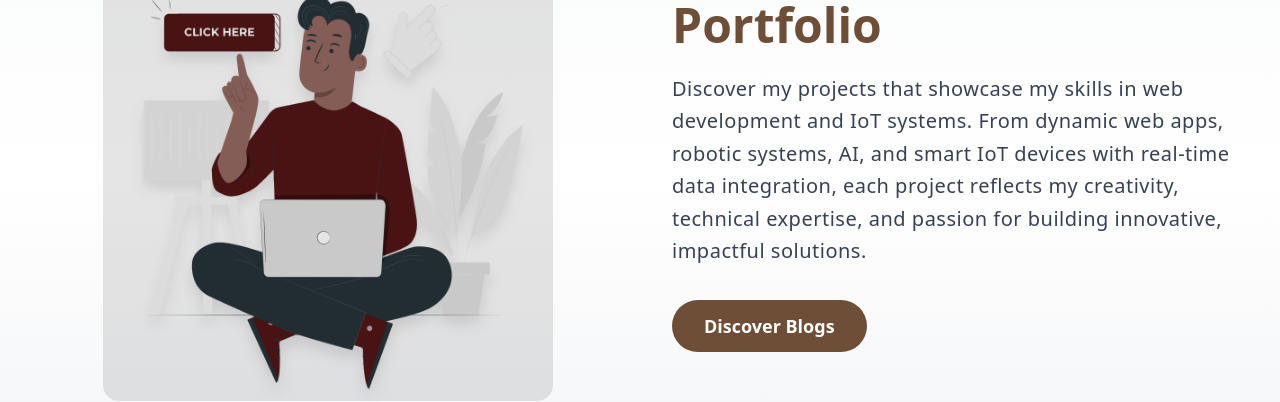
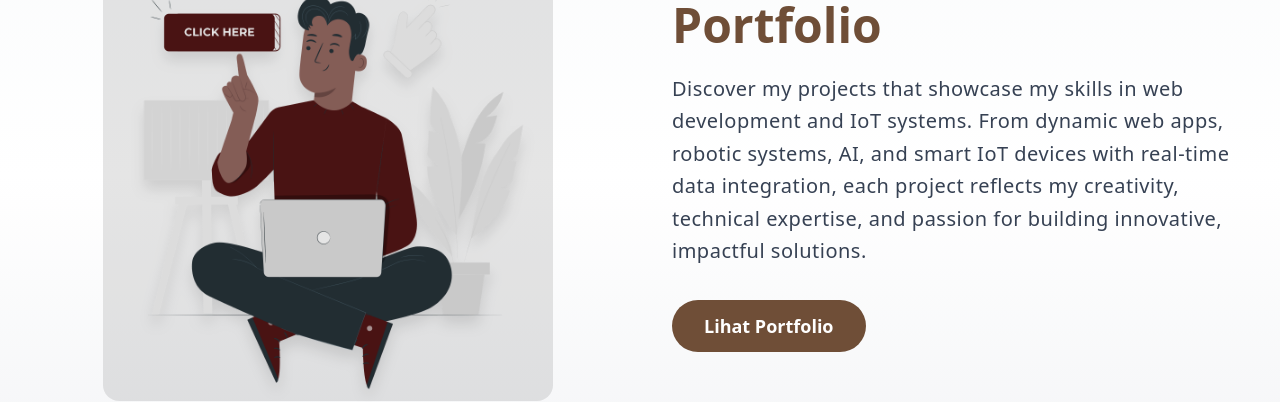
Before and after one commit to zeppyx13/Profile, a Next.js app: page / in a window 1280 px wide. Shown: the part 1425-1827 px from the top of the page. Built offline with nearby package versions, Linux system fonts and the light colour scheme.

Commit message:
fixing cta button

```diff
--- a/src/Partials/Section/SectionItem.tsx
+++ b/src/Partials/Section/SectionItem.tsx
@@ -16,10 +16,11 @@ interface SectionItemProps {
 const SectionItem: React.FC<SectionItemProps> = ({
     title,
     description,
+    buttonText,
+    buttonLink,
     imageSrc,
     reverse = false,
 }) => {
-    // Fungsi handle click khusus untuk Blog
     const handleButtonClick = (e: React.MouseEvent<HTMLButtonElement, MouseEvent>) => {
         if (title === "Blog") {
             e.preventDefault();
@@ -60,8 +61,6 @@ const SectionItem: React.FC<SectionItemProps> = ({
                     <div className="absolute inset-0 rounded-2xl bg-black/10 group-hover:bg-black/20 transition duration-300" />
                 </motion.div>
             </motion.div>
-
-            {/* Bagian Teks */}
             <motion.div
                 className="w-full md:w-1/2 text-center md:text-left"
                 initial={{ opacity: 0, x: reverse ? -50 : 50 }}
@@ -75,14 +74,20 @@ const SectionItem: React.FC<SectionItemProps> = ({
                 <p className="text-gray-700 text-lg md:text-xl leading-relaxed tracking-wide mb-8">
                     {description}
                 </p>
-
-                {/* Tombol dengan handler klik */}
+                {title === "Blog" ? (
                     <button
                         className="inline-block px-8 py-3 rounded-full bg-[#6F4E37] text-white text-lg font-semibold hover:bg-[#5b3e2e] shadow-xl hover:shadow-2xl transition duration-300"
                         onClick={handleButtonClick}
                     >
                         Discover Blogs
                     </button>
+                ) : (
+                    <Button
+                        link={buttonLink}
+                        title={buttonText}
+                        style="inline-block px-8 py-3 rounded-full bg-[#6F4E37] text-white text-lg font-semibold hover:bg-[#5b3e2e] shadow-xl hover:shadow-2xl transition duration-300"
+                    />
+                )}
             </motion.div>
         </div>
     );
```
Lines whose indentation alone changed are shown as unchanged.
